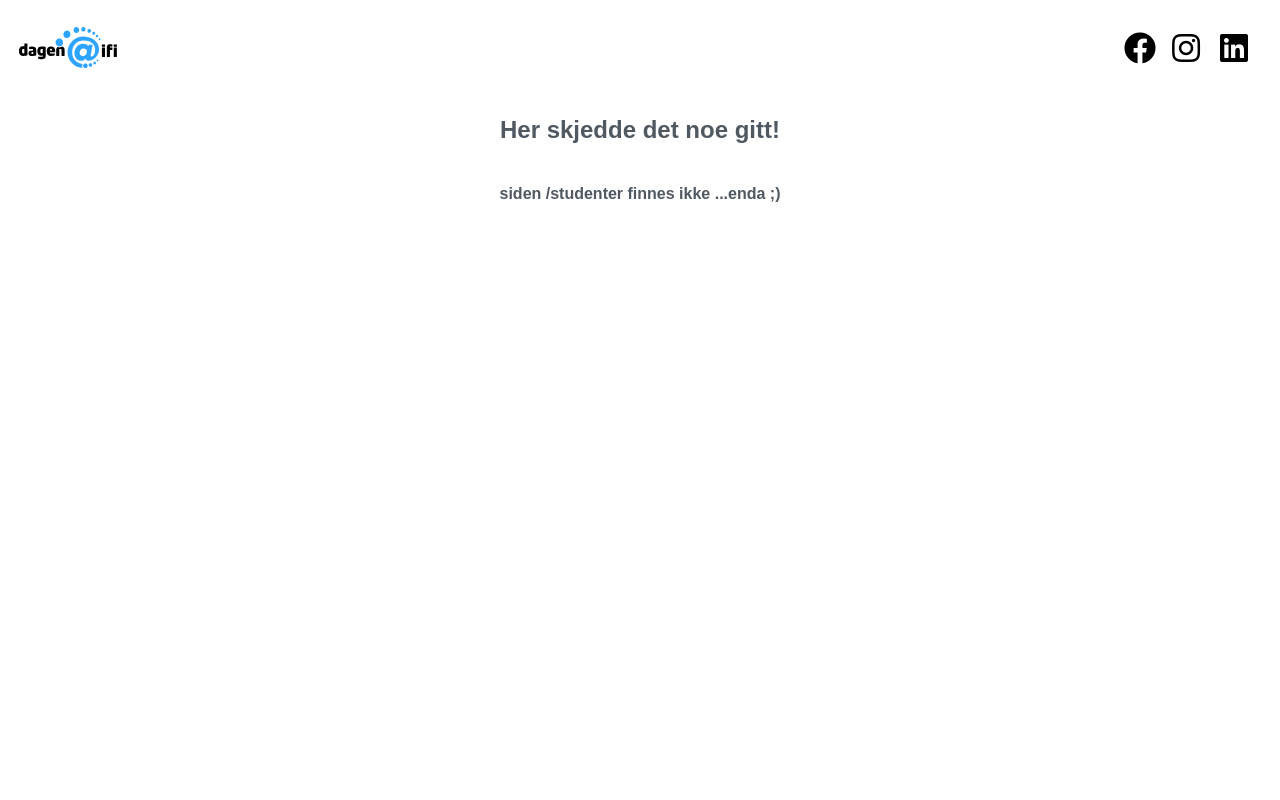
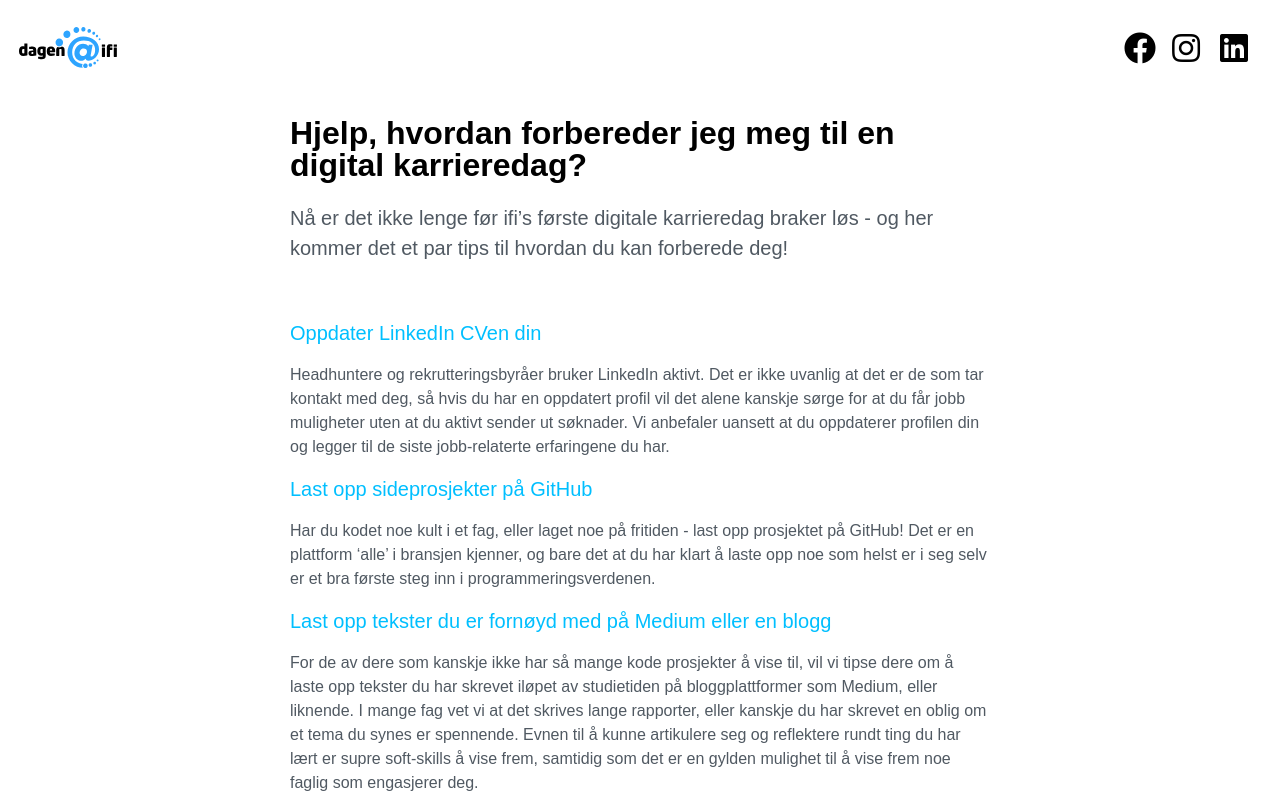
Before and after one commit to ifi-dagen/webpage, a React (Create React App) app: page /studenter in a window 1280 px wide. Built offline with nearby package versions, Linux system fonts and the light colour scheme.

Commit message:
Added article for students on front page

```diff
--- a/src/App-routes.js
+++ b/src/App-routes.js
@@ -8,6 +8,7 @@ import Front from './pages/front/Front';
 import Error from './pages/error/Error';
 import Stander from './Stander';
 import BedriftStand from './BedriftStand';
+import Studenter from "./pages/studenter/studenter";
 
 
 class Routes extends Component {
@@ -26,13 +27,17 @@ class Routes extends Component {
         <Route
           exact
           path="/program"
-          render={prop => <Program {...prop} store={this.props.store} published={true}/>}
+          render={prop => <Program {...prop} store={this.props.store} published={true} />}
         />
         <Route
           exact
           path="/for-bedrift"
           render={prop => <Bedrift {...prop} store={this.props.store} />}
         />
+        <Route
+          exact
+          path="/studenter"
+          render={prop => <Studenter />} />
         <Route
           exact
           path="/frivillig"
--- a/src/pages/front/Front.js
+++ b/src/pages/front/Front.js
@@ -20,7 +20,7 @@ const Front = () => {
       </Container>
 
       <Nav />
-      <Stander forside/>
+      <Stander forside />
       <Hovedsponsor />
 
       <GridContainerWrapper>
@@ -138,9 +138,9 @@ const Nav = () => {
   return (
     <NavContainer>
       <NavButton>
-      <Link to="/program">
-        <i className="fas fa-stream"></i>
-        <br />
+        <Link to="/program">
+          <i className="fas fa-stream"></i>
+          <br />
         Digitalt Program
         </Link>
       </NavButton>
@@ -152,10 +152,10 @@ const Nav = () => {
         </Link>
       </NavButton>
       <NavButton>
-        <Link to="/frivillig">
-          <i className="fas fa-hand-holding-heart"></i>
+        <Link to="/studenter">
+          <i class="fas fa-user-graduate"></i>
           <br />
-          Bli Frivillig
+          For studenter
         </Link>
       </NavButton>
       <NavItem>
--- /dev/null
+++ b/src/pages/studenter/studenter.js
@@ -0,0 +1,71 @@
+import React from 'react'
+import styled from 'styled-components'
+
+const Studenter = () => {
+    return (
+        <Wrapper>
+            <h1>Hjelp, hvordan forbereder jeg meg til en digital karrieredag? </h1>
+            <div>
+                <h2>Nå er det ikke lenge før ifi’s første digitale karrieredag braker løs - og her kommer det et par tips til hvordan du kan forberede deg!</h2>
+                <br />
+                <Point> Oppdater LinkedIn CVen din</Point>
+                Headhuntere og rekrutteringsbyråer bruker LinkedIn aktivt.
+                Det er ikke uvanlig at det er de som tar kontakt med deg,
+                så hvis du har en oppdatert profil vil det alene kanskje sørge for at du får jobb muligheter uten at du aktivt sender ut søknader.
+                Vi anbefaler uansett at du oppdaterer profilen din og legger til de siste jobb-relaterte erfaringene du har.
+                <br />
+                <Point> Last opp sideprosjekter på GitHub </Point>
+                Har du kodet noe kult i et fag, eller laget noe på fritiden - last opp prosjektet på GitHub!
+                Det er en plattform ‘alle’ i bransjen kjenner,
+                og bare det at du har klart å laste opp noe som helst er i seg selv er et bra første steg inn i programmeringsverdenen.
+                <br />
+
+                <Point> Last opp tekster du er fornøyd med på Medium eller en blogg </Point>
+                For de av dere som kanskje ikke har så mange kode prosjekter å vise til,
+                vil vi tipse dere om å laste opp tekster du har skrevet iløpet av studietiden på bloggplattformer som Medium, eller liknende.
+                I mange fag vet vi at det skrives lange rapporter, eller kanskje du har skrevet en oblig om et tema du synes er spennende.
+                Evnen til å kunne artikulere seg og reflektere rundt ting du har lært er supre soft-skills å vise frem,
+                samtidig som det er en gylden mulighet til å vise frem noe faglig som engasjerer deg.
+                <br />
+                <Point> Sjekk ut hvilke bedrifter som kommer, og noter ned spørsmål på forhånd!
+                     </Point>
+                Hvorfor heter bedriften som den gjør, og hvor ligger lokalene deres?
+                Er det mulighet for å jobbe utenlands, eller remote? Hvordan er kjønnsbalansen i prosjektene,
+                og er det streng dresscode? Hvilke programmeringsspråk og rammeverk bruker dere,
+                og hvilke prototype verktøy anbefaler dere å lære seg? Hva slags mat er det i kantina,
+                og er det digg kaffe?
+        </div>
+            <Footer />
+        </Wrapper>
+
+    )
+}
+
+const Wrapper = styled.div`
+    padding: 0rem 5rem;
+    margin: auto;
+    max-width: 700px;
+    line-height: 1.5;
+
+    h1 {
+        color: black;
+        line-height:1;
+    }
+    h2 {
+        font-weight: normal;
+        font-size: 20px;
+    }
+
+`
+
+const Point = styled.p`
+    color: deepskyblue;
+    font-size: 20px;
+    line-height:1;
+`
+
+const Footer = styled.div`
+    padding: 5rem;
+`
+
+export default Studenter;
```
